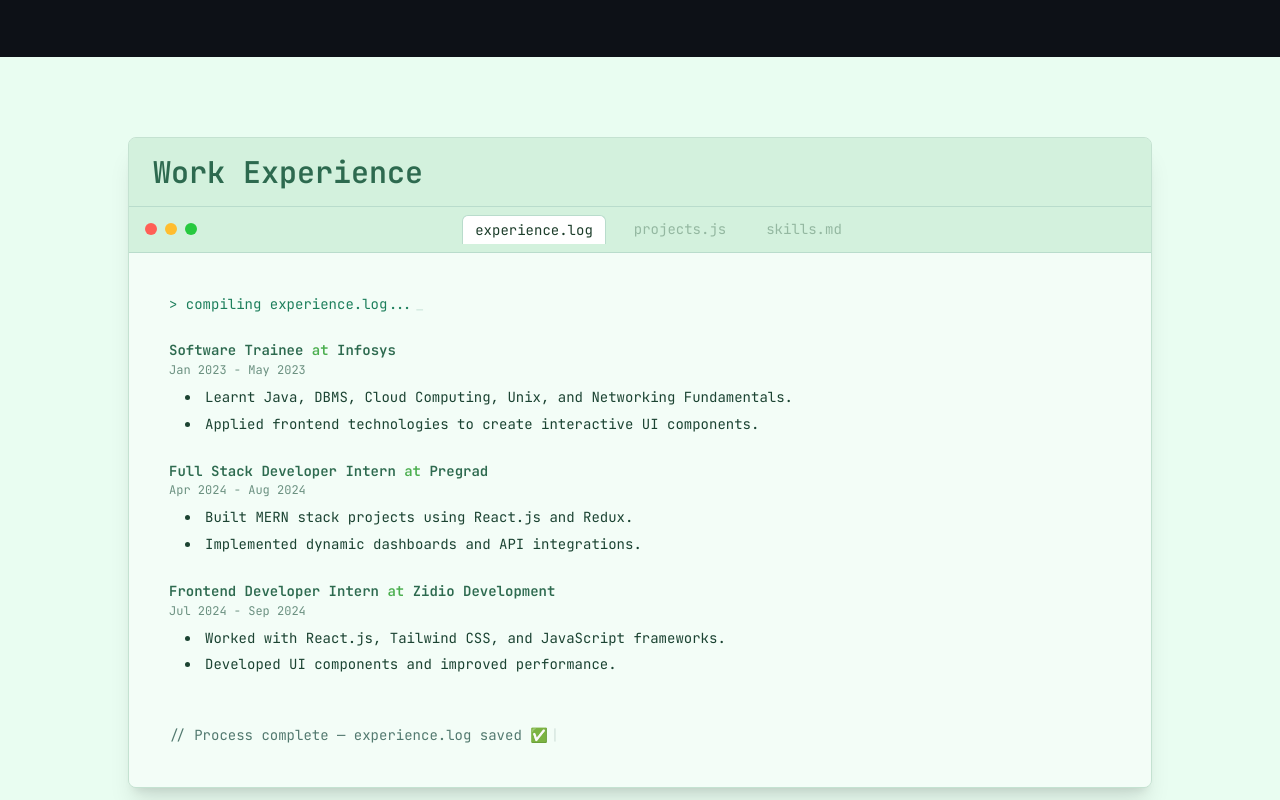
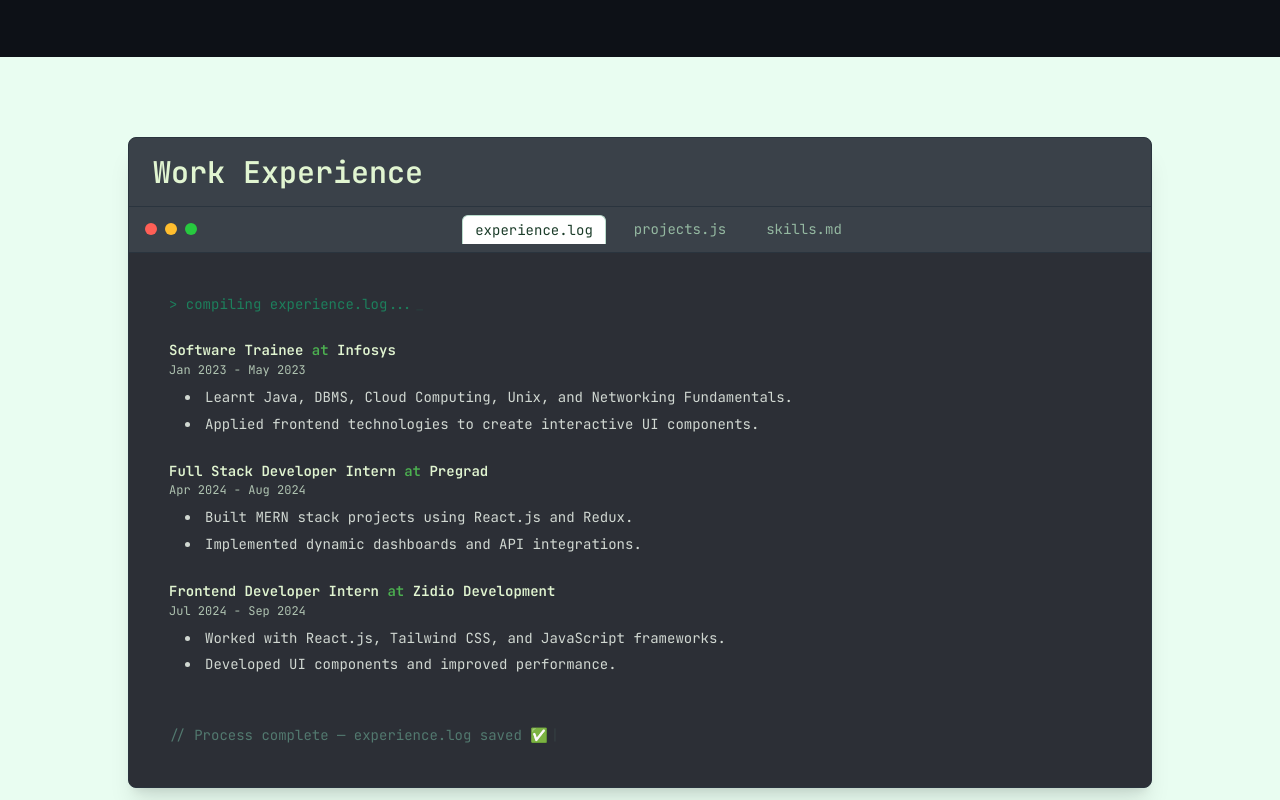
Before and after one commit to RohanShrivastava08/My-Modern-Portfolio, a React (Vite) app: page / in a window 1280 px wide. Shown: the part 2380-3180 px from the top of the page. Built offline with nearby package versions, Linux system fonts and the light colour scheme.

Commit message:
Modified WorkExperience.jsx

```diff
--- a/src/sections/WorkExperience.jsx
+++ b/src/sections/WorkExperience.jsx
@@ -38,27 +38,28 @@
       id="experience"
       className="min-h-screen bg-[#e9fdf1] text-[#1b2b22] py-20 px-4 flex items-center justify-center font-['JetBrains_Mono','monospace']"
     >
-      <div className="w-full max-w-5xl bg-[#e0f5e9] border border-[#c4e2d1] shadow-xl rounded-lg overflow-hidden">
+      <div className="w-full max-w-5xl bg-[#2c2f36] border border-[#2a343e] shadow-xl rounded-lg overflow-hidden">
 
         {/* Header - Classy, Bold */}
-        <div className="bg-[#d3f1dd] py-4 px-6 border-b border-[#b9dccc]">
+        <div className="bg-[#3a4149] py-4 px-6 border-b border-[#2a343e]">
           <motion.h2
             initial={{ opacity: 0, y: -20 }}
             whileInView={{ opacity: 1, y: 0 }}
             transition={{ duration: 0.6 }}
-            className="text-3xl font-extrabold text-[#2d6a4f]">
+            className="text-3xl font-extrabold text-[#e1f5d1]"
+          >
             Work Experience
           </motion.h2>
         </div>
 
         {/* Tabs Bar (VS Code Style) */}
-        <div className="flex items-center justify-between px-4 py-2 bg-[#d3f1dd] border-b border-[#b9dccc]">
+        <div className="flex items-center justify-between px-4 py-2 bg-[#3a4149] border-b border-[#2a343e]">
           <div className="flex space-x-2">
             <div className="w-3 h-3 bg-[#ff5f56] rounded-full"></div>
             <div className="w-3 h-3 bg-[#ffbd2e] rounded-full"></div>
             <div className="w-3 h-3 bg-[#27c93f] rounded-full"></div>
           </div>
-          <div className="flex items-center space-x-4 text-sm font-medium text-[#3b5245]">
+          <div className="flex items-center space-x-4 text-sm font-medium text-[#b0c4b2]">
             <span className="px-3 py-1 bg-white rounded-t-md border-x border-t border-[#b9dccc] text-[#1c3d2a]">
               experience.log
             </span>
@@ -69,7 +70,7 @@
         </div>
 
         {/* Terminal Body */}
-        <div className="bg-[#f3fdf7] px-6 md:px-10 py-10 text-sm leading-relaxed">
+        <div className="bg-[#2c2f36] text-[#d1d8d2] px-6 md:px-10 py-10 text-sm leading-relaxed">
           {/* Typewriter Title */}
           <motion.p
             initial={{ opacity: 0, y: -10 }}
@@ -97,11 +98,11 @@
               transition={{ duration: 0.6, delay: idx * 0.3 }}
               className="mt-6"
             >
-              <p className="text-[#2d6a4f] font-semibold">
+              <p className="text-[#e1f5d1] font-semibold">
                 {exp.role} <span className="text-[#4caf50]">at</span> {exp.company}
               </p>
-              <p className="text-[#6b9080] text-xs mb-2">{exp.duration}</p>
-              <ul className="list-disc list-inside text-[#1b4332] pl-4 space-y-1">
+              <p className="text-[#b0c4b2] text-xs mb-2">{exp.duration}</p>
+              <ul className="list-disc list-inside text-[#d1d8d2] pl-4 space-y-1">
                 {exp.bullets.map((point, i) => (
                   <li key={i}>{point}</li>
                 ))}
```
